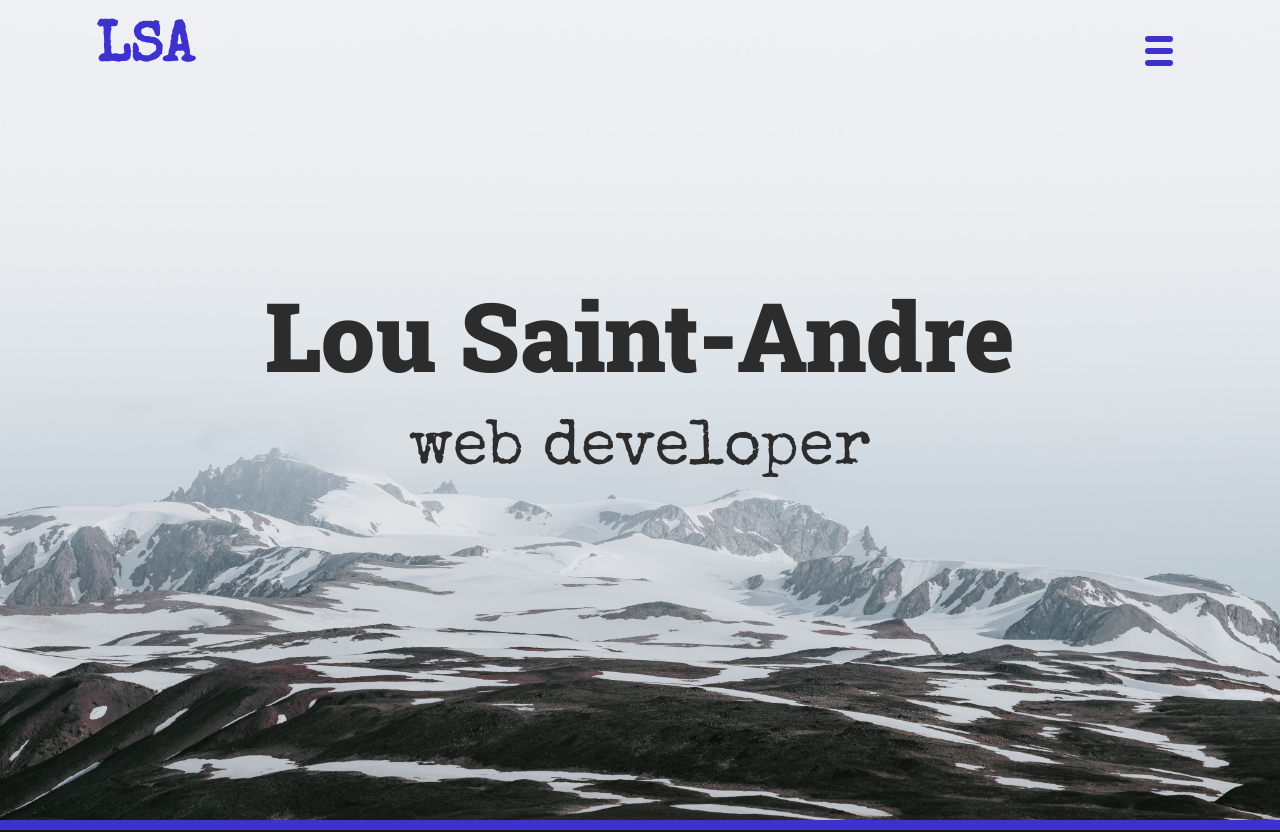
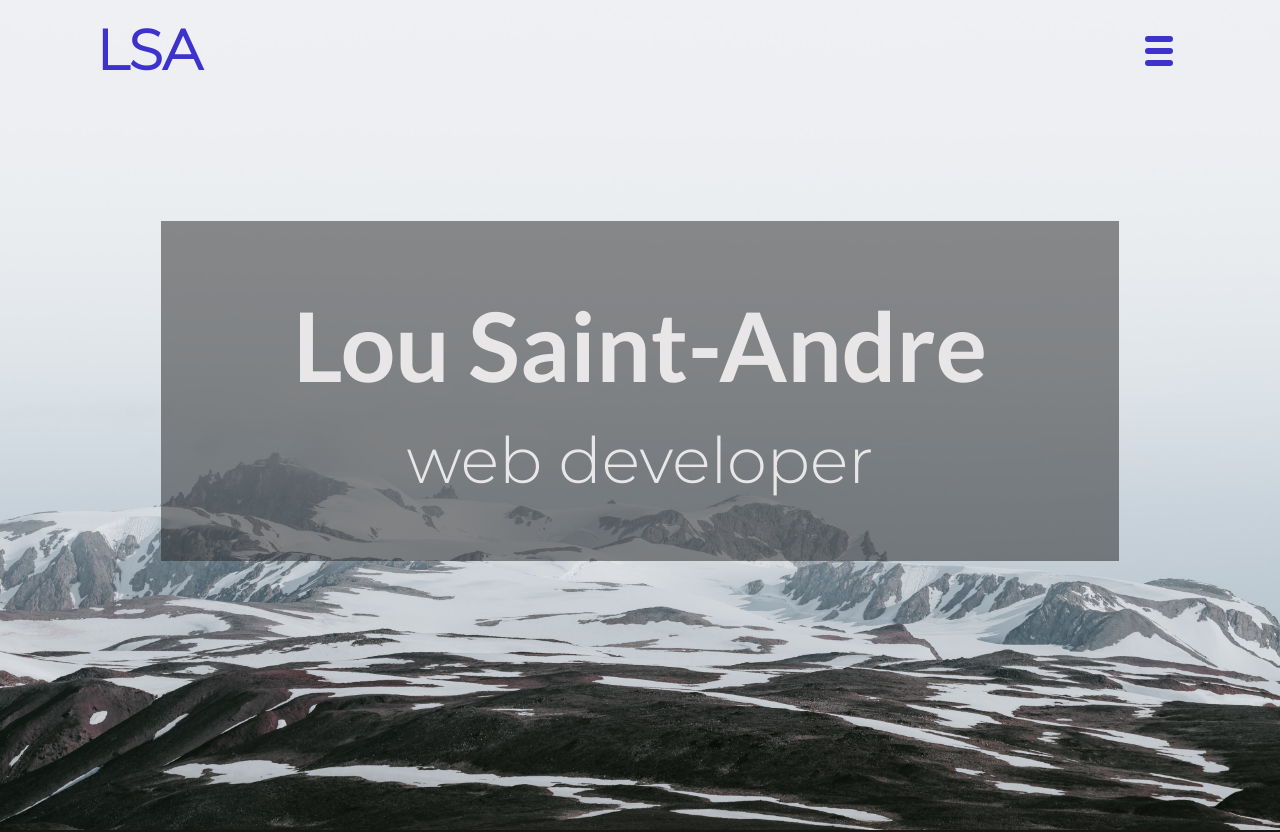
Before and after one commit to L-Saint-A/LSPortfolio, a plain HTML site: page index.html in a window 1280 px wide. Shown: the top 832 px of the page. Drawn offline with nearby package versions, Linux system fonts and the light colour scheme.

Commit message:
changed a few things around

```diff
--- a/index.html
+++ b/index.html
@@ -16,7 +16,7 @@
     <link rel="preconnect" href="https://fonts.googleapis.com">
     <link rel="preconnect" href="https://fonts.gstatic.com" crossorigin>
 
-    <link href="https://fonts.googleapis.com/css2?family=Special+Elite&display=swap" rel="stylesheet">
+    <link href="https://fonts.googleapis.com/css2?family=Lato:wght@700&family=Lora:wght@500&family=Montserrat:wght@300&display=swap" rel="stylesheet">
 
     <title>Portfolio</title>
 </head>
@@ -37,9 +37,11 @@
                     </div>
                 </nav>
             </div>
-            <div class="heroText">
-                <h1>Lou Saint-Andre</h1>
-                <p>web developer</p>
+            <div class="heroContainer">
+                <div class="heroText">
+                    <h1>Lou Saint-Andre</h1>
+                    <p>web developer</p>
+                </div>
             </div>
         </div>
     </header>
--- a/style.scss
+++ b/style.scss
@@ -6,9 +6,9 @@ $secondColor:#3d32ce;
 $thirdColor:#E8E6E6;
 $fourthColor:#2c2c2c;
 
-$firstFont: 'Roboto Slab', serif;
-$secondFont: 'Special Elite', cursive;
-$thirdFont: 'Open Sans', sans-serif;
+$firstFont: 'Lato', sans-serif;
+$secondFont: 'Montserrat', sans-serif;
+$thirdFont: 'Lora', serif;
 
 .wrapper {
     max-width: 1200px;
@@ -17,31 +17,39 @@ $thirdFont: 'Open Sans', sans-serif;
 }
 
 header {
-    height: 830px !important ;
-    border-bottom: $secondColor 10px solid;
+    height: 830px;
     padding-bottom: 40px;
+}
+.heroContainer {
+    display: flex;
+    width: 100;
+    justify-content: center;
+    padding-top: 120px;
 }
 .heroText {
     display: flex;
     flex-direction: column;
     align-items: center;
     justify-content: center;
-    height: 560px;
+    width: 958px;
+    height: 340px;
+    background-color: rgba(34, 34, 34, 0.500);
     h1 {
         font-family: $firstFont;
-        color: $fourthColor;
+        color: $thirdColor;
         margin: 0;
         padding: 0;
         font-size: 6rem;
     }
     p {
         font-size: 4rem;
-        color: $fourthColor;
+        color: $thirdColor;
         font-family: $secondFont;
         margin: 0;
         padding: 0;
     }
 }
+
 nav {
     display: flex;
     ul {
@@ -187,7 +195,7 @@ body {
 .about {
     display: flex;
     background: $firstColor;
-    padding: 120px 0 70px 0px;
+    padding: 120px 0 120px 0px;
     .aboutText {
         display: flex;
         flex-direction: column;
```
Also changed, not shown: style.css, 1 other file.
